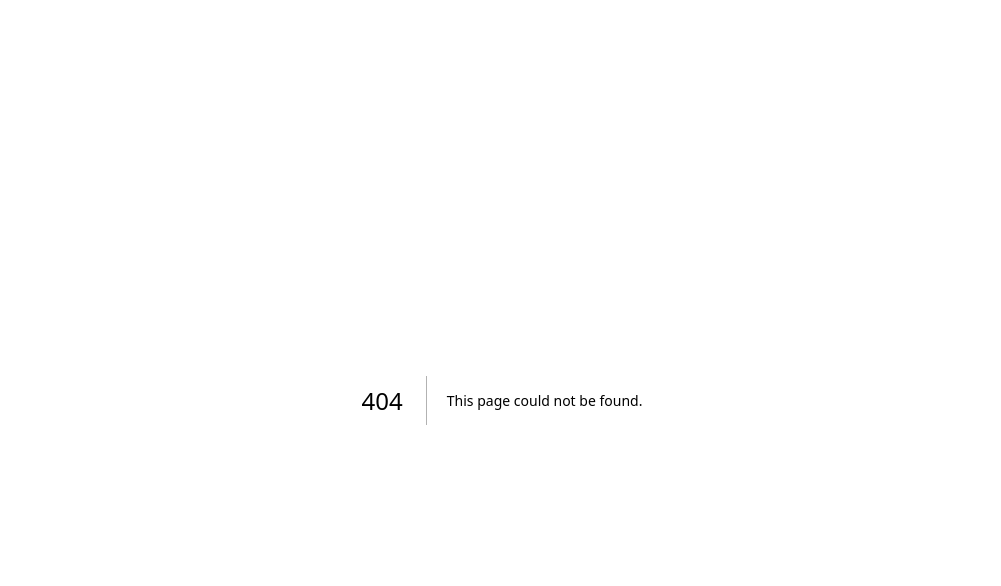
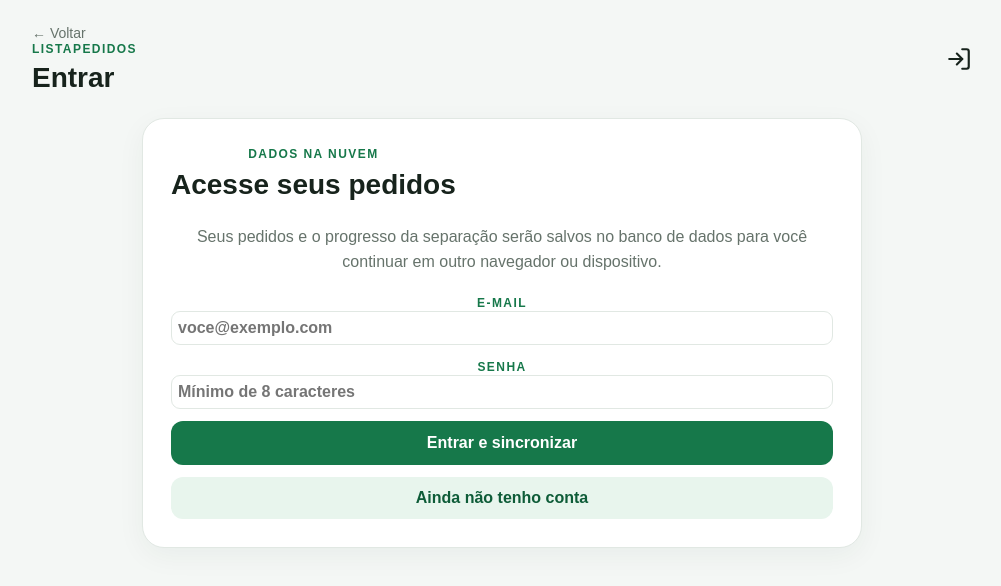
Before and after one commit to andermuchael-glitch/listapedidos, a Next.js app: page /listapedidos/login in a window 1280 px wide. Before the commit this address had no page. Shown: the top 586 px of the page, without its empty margins (138-1139 px from the left). Built offline with nearby package versions, Linux system fonts and the light colour scheme; no server answers.

Commit message:
Adicionar login e cadastro para sincronização D1

```diff
--- /dev/null
+++ b/app/login/page.tsx
@@ -0,0 +1,140 @@
+"use client";
+
+import Link from "next/link";
+import { useEffect, useState } from "react";
+import { LogIn, UserPlus } from "lucide-react";
+import { getCurrentUser, login, register } from "../../lib/api";
+
+export default function LoginPage() {
+  const [mode, setMode] = useState<"login" | "register">("login");
+  const [nome, setNome] = useState("");
+  const [email, setEmail] = useState("");
+  const [senha, setSenha] = useState("");
+  const [error, setError] = useState("");
+  const [loading, setLoading] = useState(false);
+
+  useEffect(() => {
+    getCurrentUser()
+      .then((result) => {
+        if (result.authenticated) window.location.href = "/listapedidos/";
+      })
+      .catch(() => {
+        // Usuário não autenticado.
+      });
+  }, []);
+
+  async function submit(event: React.FormEvent) {
+    event.preventDefault();
+    setError("");
+    setLoading(true);
+
+    try {
+      if (mode === "register") {
+        if (!nome.trim()) throw new Error("Informe seu nome.");
+        await register(nome.trim(), email.trim(), senha);
+      } else {
+        await login(email.trim(), senha);
+      }
+
+      window.location.href = "/listapedidos/";
+    } catch (e) {
+      setError(e instanceof Error ? e.message : "Não foi possível acessar a conta.");
+    } finally {
+      setLoading(false);
+    }
+  }
+
+  return (
+    <main className="app-shell">
+      <header className="topbar">
+        <div>
+          <Link className="back-link" href="/">← Voltar</Link>
+          <p className="eyebrow">LISTAPEDIDOS</p>
+          <h1>{mode === "login" ? "Entrar" : "Criar conta"}</h1>
+        </div>
+        {mode === "login" ? <LogIn size={26} /> : <UserPlus size={26} />}
+      </header>
+
+      <section className="import-card">
+        <div className="section-heading">
+          <div>
+            <p className="eyebrow">DADOS NA NUVEM</p>
+            <h2>{mode === "login" ? "Acesse seus pedidos" : "Crie seu acesso"}</h2>
+          </div>
+        </div>
+
+        <p className="muted">
+          Seus pedidos e o progresso da separação serão salvos no banco de dados para
+          você continuar em outro navegador ou dispositivo.
+        </p>
+
+        <form onSubmit={submit} style={{ display: "grid", gap: "12px", marginTop: "18px" }}>
+          {mode === "register" && (
+            <label>
+              <span className="eyebrow">NOME</span>
+              <input
+                className="quantity-input"
+                style={{ width: "100%", textAlign: "left" }}
+                value={nome}
+                onChange={(e) => setNome(e.target.value)}
+                placeholder="Seu nome"
+                autoComplete="name"
+              />
+            </label>
+          )}
+
+          <label>
+            <span className="eyebrow">E-MAIL</span>
+            <input
+              className="quantity-input"
+              style={{ width: "100%", textAlign: "left" }}
+              type="email"
+              value={email}
+              onChange={(e) => setEmail(e.target.value)}
+              placeholder="voce@exemplo.com"
+              autoComplete="email"
+              required
+            />
+          </label>
+
+          <label>
+            <span className="eyebrow">SENHA</span>
+            <input
+              className="quantity-input"
+              style={{ width: "100%", textAlign: "left" }}
+              type="password"
+              value={senha}
+              onChange={(e) => setSenha(e.target.value)}
+              placeholder="Mínimo de 8 caracteres"
+              autoComplete={mode === "login" ? "current-password" : "new-password"}
+              minLength={8}
+              required
+            />
+          </label>
+
+          {error && <div className="error-box">{error}</div>}
+
+          <button className="primary-button full-width" type="submit" disabled={loading}>
+            {loading
+              ? "Aguarde..."
+              : mode === "login"
+                ? "Entrar e sincronizar"
+                : "Criar conta e sincronizar"}
+          </button>
+        </form>
+
+        <button
+          className="secondary-button full-width"
+          type="button"
+          style={{ marginTop: "12px" }}
+          onClick={() => {
+            setMode(mode === "login" ? "register" : "login");
+            setError("");
+          }}
+        >
+          {mode === "login" ? "Ainda não tenho conta" : "Já tenho uma conta"}
+        </button>
+      </section>
+    </main>
+  );
+}
```
